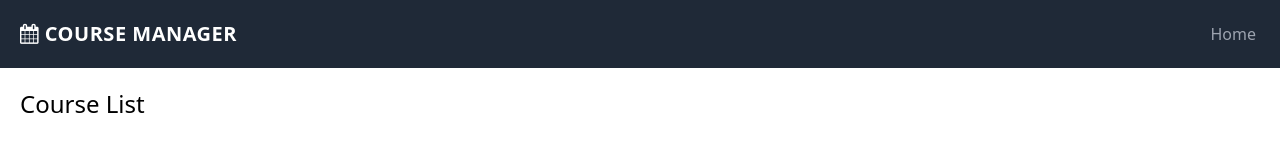
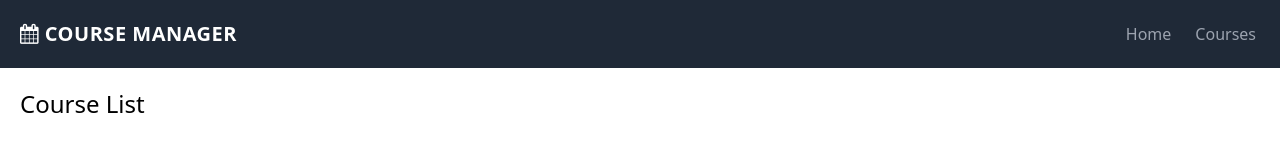
Before and after one commit to EdsonLuiz/angular-course-manager, an Angular app: page /courses in a window 1280 px wide. Shown: the top 160 px of the page. Built offline with nearby package versions, Linux system fonts and the light colour scheme.

Commit message:
refactor: dynamically populated links

```diff
--- a/src/app/navbar/navbar.component.html
+++ b/src/app/navbar/navbar.component.html
@@ -22,10 +22,12 @@
       class="flex flex-col items-start w-full lg:inline-flex lg:flex-row lg:ml-auto lg:w-auto lg:items-center lg:h-auto"
     >
       <a
+        *ngFor="let link of links"
+        routerLink="{{link.route}}" routerLinkActive="router-link-active"
         href="#"
         class="items-center justify-center w-full px-3 py-2 text-gray-400 rounded lg:inline-flex lg:w-auto hover:bg-gray-900 hover:text-white"
       >
-        <span>Home</span>
+        <span>{{link.content}}</span>
       </a>
     </div>
   </div>
--- a/src/app/navbar/navbar.component.ts
+++ b/src/app/navbar/navbar.component.ts
@@ -1,4 +1,9 @@
 import { Component, OnInit } from '@angular/core';
+
+type LinkObject = {
+  content: string
+  route: string
+}
 
 @Component({
   selector: 'app-navbar',
@@ -7,6 +12,11 @@ import { Component, OnInit } from '@angular/core';
 })
 export class NavbarComponent implements OnInit {
 
+  links: LinkObject[] = [
+    {content: 'Home', route: 'courses'},
+    {content: 'Courses', route: 'courses'},
+  ]
+
   constructor() { }
 
   ngOnInit(): void {
```
